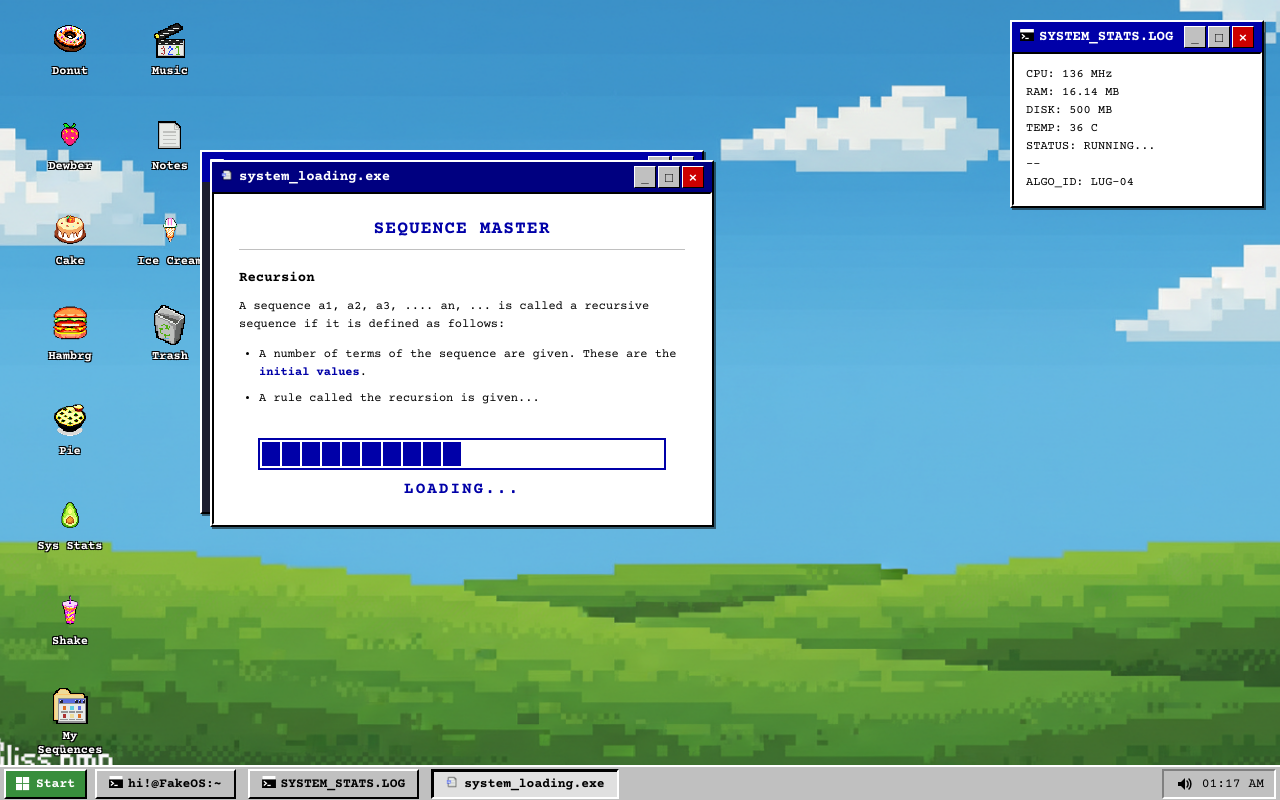
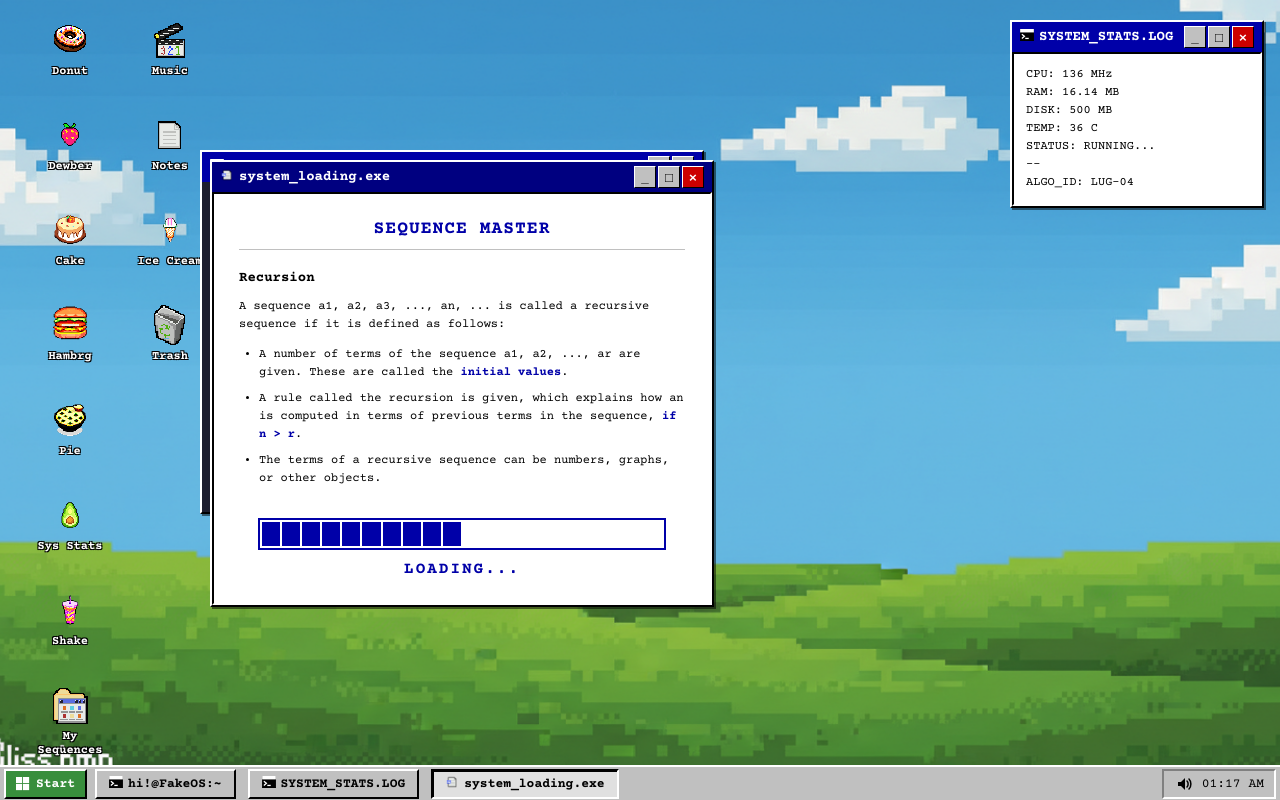
Before and after one commit to qinglow/recursive-sequence, a React (Vite) app: page / in a window 1280 px wide. Both pictures are taken after a click on the element "My Sequences". Built offline with nearby package versions, Linux system fonts and the light colour scheme.

Commit message:
complete recursion description

```diff
--- a/src/SequenceMaster.tsx
+++ b/src/SequenceMaster.tsx
@@ -40,10 +40,11 @@ const SequenceMaster: React.FC<SequenceMasterProps> = ({ appId, onRenameWindow,
         <hr />
         <div className="text-content">
           <h3>Recursion</h3>
-          <p>A sequence a1, a2, a3, .... an, ... is called a recursive sequence if it is defined as follows:</p>
+          <p>A sequence a1, a2, a3, ..., an, ... is called a recursive sequence if it is defined as follows:</p>
           <ul>
-            <li>A number of terms of the sequence are given. These are the <span className="highlight">initial values</span>.</li>
-            <li>A rule called the recursion is given...</li>
+            <li>A number of terms of the sequence a1, a2, ..., ar are given. These are called the <span className="highlight">initial values</span>.</li>
+            <li>A rule called the recursion is given, which explains how an is computed in terms of previous terms in the sequence, <span className="highlight">if n &gt; r</span>.</li>
+            <li>The terms of a recursive sequence can be numbers, graphs, or other objects.</li>
           </ul>
         </div>
         <div className="loading-section">
```
